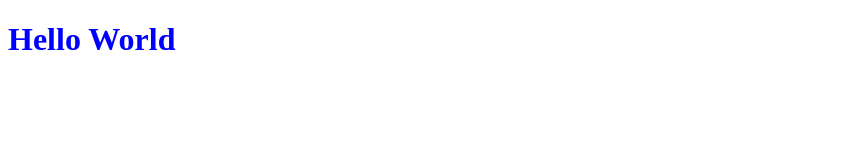
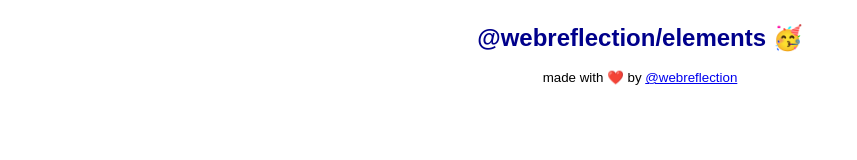
Before and after one commit to WebReflection/elements, a website: page test.html in a window 1280 px wide. Shown: the whole page, without its empty margins (0-857 px from the left). Drawn offline with Linux system fonts and the light colour scheme.

Commit message:
improved the test page

```diff
--- a/auto.js
+++ b/auto.js
@@ -4,8 +4,13 @@
 
 try {
   const LI = class extends HTMLLIElement {};
-  customElements.define('extends-' + Date.now(), LI, { extends: 'li' });
+  customElements.define('li-' + Date.now(), LI, { extends: 'li' });
   new LI;
+  SVG = new Proxy(module, {
+    get() {
+      throw new DOMException('SVG extends not natively supported');
+    }
+  });
 }
 catch {
   ({ HTML, SVG, elements } = await import('./min.js'));
--- a/test.html
+++ b/test.html
@@ -6,8 +6,14 @@
 </head>
 <body>
   <style>
+    body {
+      display: grid;
+      place-items: center;
+      font-family: sans-serif;
+    }
     [is="my-h1"] {
-      color: blue;
+      font-size: 1.5rem;
+      color: darkblue;
     }
   </style>
   <script type="module">
@@ -25,7 +31,7 @@
       #private;
 
       // only caveat:
-      //   if defined, the constructor MUST forwards arguments!
+      //   if defined, the constructor MUST forward arguments!
       constructor(...args) {
         super(...args);
         this.#private = 'test';
@@ -34,11 +40,14 @@
       // custom elements lifecycle (connected/disconnected/attributeChanged)
       connectedCallback() {
         console.log('connected', this.#private);
-        this.innerHTML = 'Hello World';
+        this.innerHTML = '@webreflection/elements 🥳';
       }
     });
 
   </script>
   <h1 is="my-h1"></h1>
+  <div>
+    <small>made with ❤️ by <a href="https://github.com/WebReflection/elements">@webreflection</a></small>
+  </div>
 </body>
 </html>
```
Also changed, not shown: README.md.
